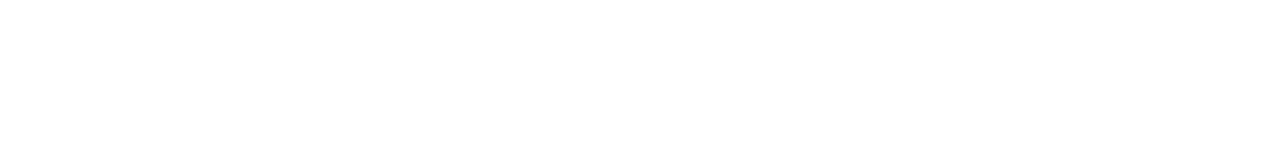
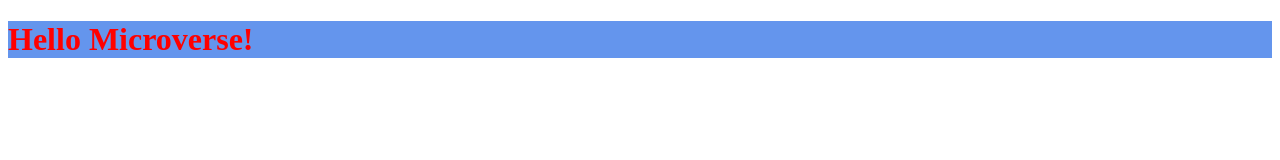
Before and after one commit to BouaikIlham/Hello-microverse, a website: page index.html in a window 1280 px wide. Drawn offline with Linux system fonts and the light colour scheme.

Commit message:
add readme.md

```diff
--- a/index.html
+++ b/index.html
@@ -8,6 +8,8 @@
     <link rel="stylesheet" href="style.css">
 </head>
 <body>
-
+    <header>
+        <h1 class="header"> Hello Microverse!</h1>
+    </header>
 </body>
 </html>
--- a/style.css
+++ b/style.css
@@ -0,0 +1,5 @@
+
+.header {
+  color: red;
+  background-color: cornflowerblue;
+}
```
Also changed, not shown: README.md.
